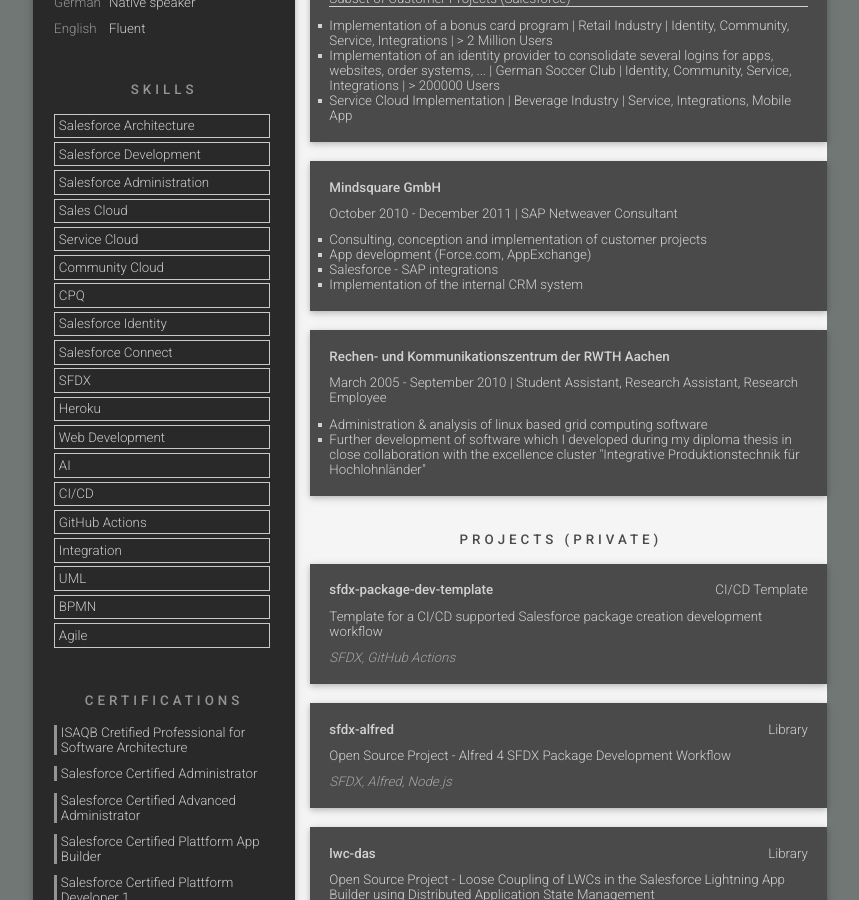
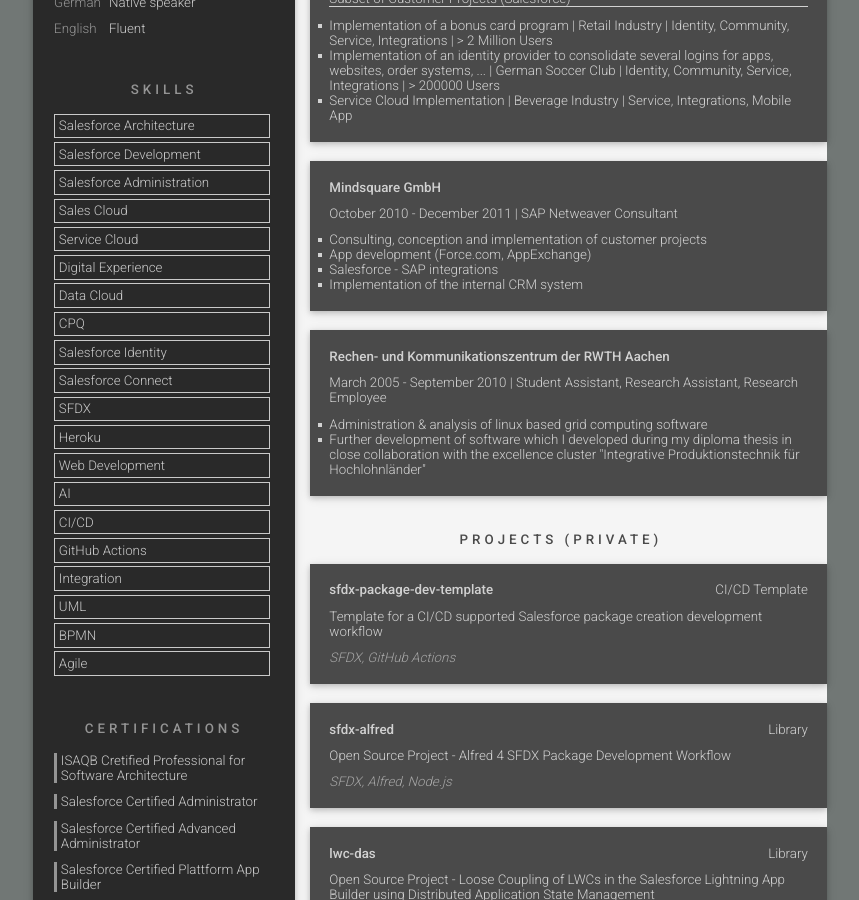
Before and after one commit to Oliver-Preuschl/cv, a Jekyll site: the page built from index.md, in a window 1280 px wide and 900 px high, scrolled down 780 px. Shown: the whole window, without its empty margins (210-1069 px from the left). Built offline with Jekyll 4.4.1, drawn with Linux system fonts in a browser that asks for light colours.

Commit message:
data.json aktualisieren

```diff
--- a/_data/data.json
+++ b/_data/data.json
@@ -62,7 +62,10 @@
       "name": "Service Cloud"
     },
     {
-      "name": "Community Cloud"
+      "name": "Digital Experience"
+    },
+    {
+      "name": "Data Cloud"
     },
     {
       "name": "CPQ"
```
